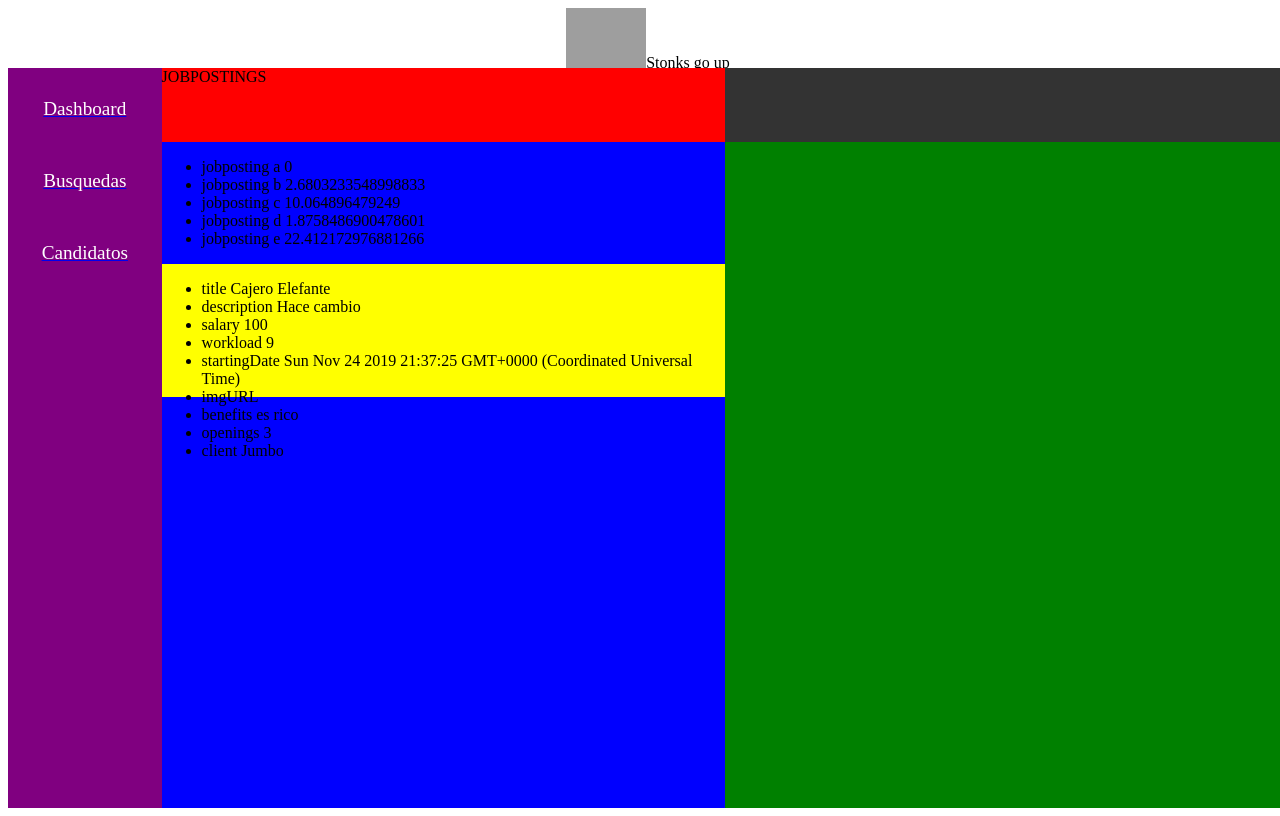
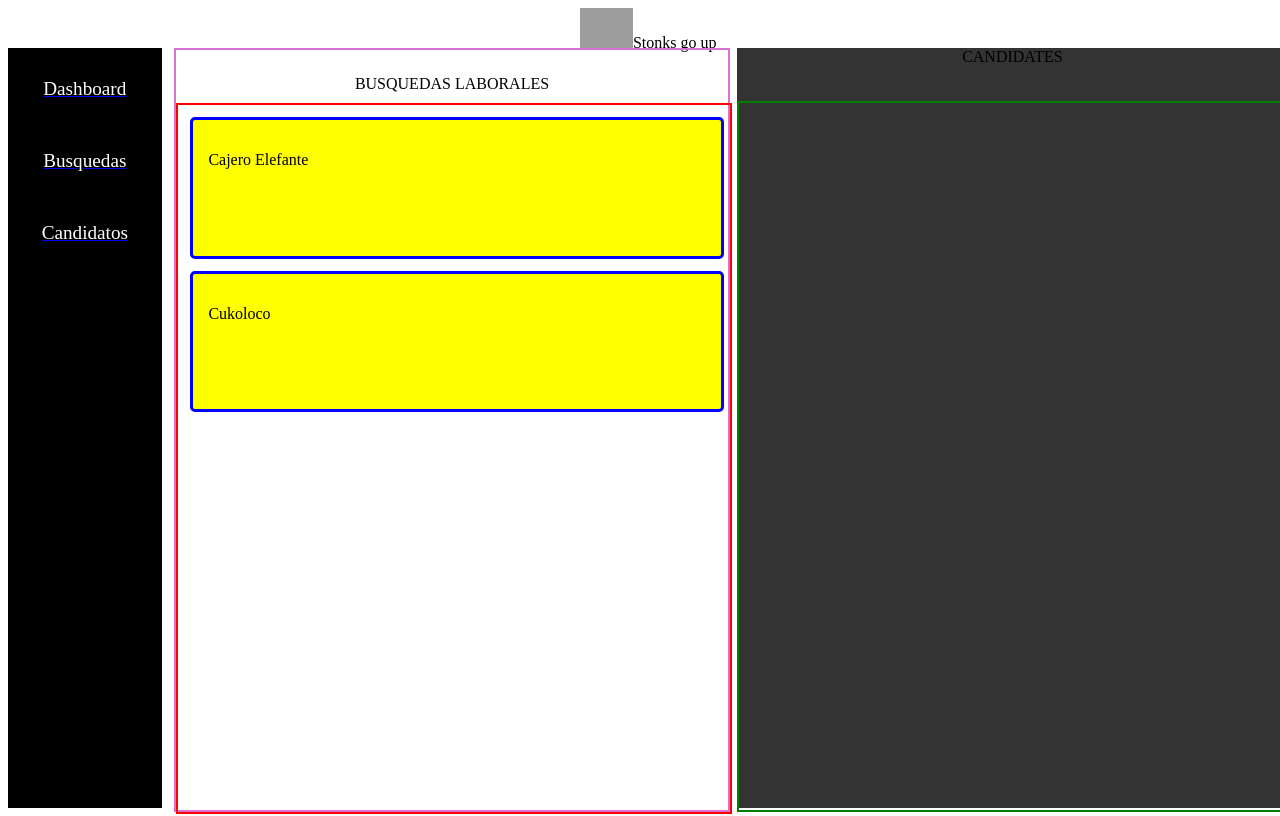
Before and after one commit to NJAbuin/thecolony, a React app: page /auth/recruiter/candidates in a window 1280 px wide. Built offline with nearby package versions, Linux system fonts and the light colour scheme; grey boxes are pictures that could not be loaded; the HTML template or start-up script is replaced by a standard one.

Commit message:
Avanzado mas con las views

```diff
--- a/src/components/JobPosting.jsx
+++ b/src/components/JobPosting.jsx
@@ -1,32 +1,24 @@
 import React from "react";
-import { JobPosting } from "../templates/JobPosting";
+import { JobPostStyle } from "../templates/JobPostStyle";
 
 export default props => {
-  //props.jobPostings = exJobPost;
-  const exJobPost = {
-    title: "Cajero Elefante",
-    description: "Hace cambio",
-    salary: 100,
-    workload: 9,
-    startingDate: new Date().toString(),
-    imgURL: "",
-    benefits: "es rico",
-    openings: 3,
-    client: "Jumbo"
-  };
+  const {
+    title,
+    description,
+    salary,
+    workload,
+    startingDate,
+    imgURL,
+    benefits,
+    openings,
+    client
+  } = props.jobPost;
 
-  let jobKeys = Object.keys(exJobPost);
-  let jobValues = Object.values(exJobPost);
-  console.log(jobValues, jobKeys);
   return (
-    <JobPosting>
-      <ul>
-        {jobKeys.map((key, val) => (
-          <li key={key}>
-            {key} {jobValues[val]}
-          </li>
-        ))}
-      </ul>
-    </JobPosting>
+    <JobPostStyle>
+      <div style={{ boxSizing: "border-box", margin: "15px" }}>
+        <p>{title}</p>
+      </div>
+    </JobPostStyle>
   );
 };
--- a/src/components/Sidebar.jsx
+++ b/src/components/Sidebar.jsx
@@ -4,6 +4,7 @@ import { Link } from "react-router-dom";
 import { SidebarButton, SidebarStyle } from "../templates/SidebarStyles";
 
 export default props => {
+  //const {POWERS, URLs} = props.user.XXXX
   const recruiterSidebar = {
     Dashboard: "/auth/recruiter",
     Busquedas: "/auth/recruiter/jobpostings",
@@ -11,17 +12,17 @@ export default props => {
   };
 
   const POWERS = Object.keys(recruiterSidebar);
-  const LINKS = Object.values(recruiterSidebar);
+  const URLs = Object.values(recruiterSidebar);
 
   return (
-    <div style={{ backgroundColor: "purple", gridArea: "sidebar" }}>
+    <SidebarStyle>
       {POWERS.map((power, val) => (
-        <Link to={LINKS[val]}>
+        <Link to={URLs[val]}>
           <label>
             <SidebarButton key={`${power}`}>{power}</SidebarButton>
           </label>
         </Link>
       ))}
-    </div>
+    </SidebarStyle>
   );
 };
--- a/src/containers/DashboardRecruiter.jsx
+++ b/src/containers/DashboardRecruiter.jsx
@@ -1,37 +1,62 @@
 import React, { useState } from "react";
 
 import JobPosting from "../components/JobPosting";
-import { Dashboard, DashboardR, DashboardL } from "../templates/Dashboard";
+import {
+  Dashboard,
+  Left,
+  Right,
+  TitleL,
+  TitleR,
+  ContentL,
+  ContentR
+} from "../templates/Dashboard";
 
 function DashboardRecruiter(props) {
   return (
     <Dashboard>
-      <DashboardL>
-        <div style={{ gridArea: "titlebarL" }}>JOBPOSTINGS</div>
-        <div style={{ gridArea: "contentL", backgroundColor: "blue" }}>
-          <ul>
-            {jPostings.map((x, y) => (
-              <li key={y}>{`${x} ${y * Math.random() * 6}`}</li>
-            ))}
-          </ul>
-          <JobPosting />
-        </div>
-      </DashboardL>
+      <Left>
+        <TitleL>
+          <span style={{ display: "inline-block", padding: "25px" }}>
+            BUSQUEDAS LABORALES
+          </span>
+        </TitleL>
+        <ContentL>
+          {[exJobPost, exJobPost2].map(jobPost => (
+            <JobPosting jobPost={jobPost} />
+          ))}
+        </ContentL>
+      </Left>
 
-      <DashboardR>
-        <div style={{ gridArea: "titlebarR" }}></div>
-        <div style={{ gridArea: "contentR", backgroundColor: "green" }}></div>
-      </DashboardR>
+      <Right>
+        <TitleR>CANDIDATES</TitleR>
+        <ContentR></ContentR>
+      </Right>
     </Dashboard>
   );
 }
 
-const jPostings = [
-  "jobposting a",
-  "jobposting b",
-  "jobposting c",
-  "jobposting d",
-  "jobposting e"
-];
+const exJobPost = {
+  title: "Cajero Elefante",
+  description: "Hace cambio",
+  salary: 100,
+  workload: 9,
+  startingDate: new Date().toString(),
+  imgURL: "",
+  benefits: "es rico",
+  openings: 3,
+  client: "Jumbo"
+};
+
+const exJobPost2 = {
+  title: "Cukoloco",
+  description: "mm vinacho",
+  salary: 720,
+  workload: 3,
+  startingDate: new Date().toString(),
+  imgURL: "",
+  benefits: "me gusta",
+  openings: 3,
+  client: "Ricardo"
+};
 
 export default DashboardRecruiter;
--- a/src/containers/Main.jsx
+++ b/src/containers/Main.jsx
@@ -57,7 +57,13 @@ const mapDispatchToProps = { fetchSession };
 const theme = {
   fontFamily: "PT Sans",
   fontSize: "1rem",
-  color: "white"
+  color: "white",
+
+  CeruleanBlue: "11, 119, 196, 1",
+  CoolGray: "102, 153, 196, 1",
+  SpanishOrange: "238, 185, 2, 1",
+  JadeGreen: "128, 222, 217, 1",
+  RichBlack: "5, 5, 7, 1"
 };
 
 export default connect(
--- a/src/templates/Dashboard.js
+++ b/src/templates/Dashboard.js
@@ -5,31 +5,77 @@ export const Dashboard = styled.div`
   display: grid;
   height: 100%;
   width: 100%;
-  grid-template-columns: 50% 50%;
+  grid-template-columns: 1fr 1fr;
+  grid-column-gap: 1%;
   grid-template-areas: "lSide rSide";
   box-sizing: border-box;
 `;
 
-export const DashboardL = styled.div`
+export const Left = styled.div`
   grid-area: "lSide";
-  background: red;
+  border: orchid 2px solid;
   display: grid;
   height: 100%;
+  width: 100%;
 
-  grid-template-rows: 10% 1fr;
+  grid-template-rows: 7% 1fr;
   grid-template-areas:
     "titlebarL"
     "contentL";
 `;
 
-export const DashboardR = styled.div`
+export const Right = styled.div`
   grid-area: "rSide";
   background-color: #333;
   display: grid;
 
   height: 100%;
-  grid-template-rows: 10% 1fr;
+  width: 100%;
+
+  grid-template-rows: 7% 1fr;
   grid-template-areas:
     "titlebarR"
     "contentR";
 `;
+
+export const TitleL = styled.div`
+  border-top: rgba(${props => props.theme.CoolGray});
+  border-right: rgba(${props => props.theme.CoolGray});
+  border-left: rgba(${props => props.theme.CoolGray});
+  display: block;
+  height: 100%;
+  width: 100%;
+  text-align: center;
+
+  grid-area: "titlebarL";
+`;
+
+export const TitleR = styled.div`
+  border-top: rgba(${props => props.theme.CoolGray});
+  border-right: rgba(${props => props.theme.CoolGray});
+  border-left: rgba(${props => props.theme.CoolGray});
+  display: block;
+  height: 100%;
+  width: 100%;
+  text-align: center;
+
+  grid-area: "titlebarR";
+`;
+
+export const ContentL = styled.div`
+  border: red 2px solid;
+  display: block;
+  height: 100%;
+  width: 100%;
+
+  grid-area: "contentL";
+`;
+
+export const ContentR = styled.div`
+  border: green 2px solid;
+  display: block;
+  height: 100%;
+  width: 100%;
+
+  grid-area: "contentR";
+`;
--- /dev/null
+++ b/src/templates/JobPostStyle.js
@@ -0,0 +1,22 @@
+import styled from "styled-components";
+
+export const JobPostStyle = styled.div`
+  display: flex;
+  box-sizing: border-box;
+
+  height: 20%;
+  /* FIXME: por que no anda 100%? */
+  width: 96.8%;
+  margin: 12px;
+
+  background-color: #ffff00;
+
+  border: 3px solid blue;
+  border-radius: 5px;
+  transition: border-radius 0.5s border 0.35s;
+
+  &:hover {
+    border: 4px solid blue;
+    border-radius: 7px;
+  }
+`;
--- a/src/templates/JobPosting.js
+++ /dev/null
@@ -1,12 +0,0 @@
-import styled from "styled-components";
-
-export const JobPosting = styled.div`
-  display: flex;
-  align-content: center;
-  box-sizing: border-box;
-
-  height: 20%;
-  width: 100%;
-
-  background-color: #ffff00;
-`;
--- a/src/templates/LayoutGrids.js
+++ b/src/templates/LayoutGrids.js
@@ -2,7 +2,7 @@ import styled from "styled-components";
 
 export const MainGrid = styled.div`
   display: grid;
-  grid-template-rows: 7.5% 1fr;
+  grid-template-rows: 5% 1fr;
   grid-template-columns: 1fr;
   grid-template-areas:
     "nav nav"
@@ -22,8 +22,8 @@ export const LandingGrid = styled.div`
 
 export const AuthGrid = styled.div`
   display: grid;
-  grid-template-rows: 1fr;
   grid-template-columns: 12vw 1fr;
+  grid-column-gap: 1%;
   grid-template-areas: "sidebar contentDash";
   height: 100%;
 `;
--- a/src/templates/SidebarStyles.js
+++ b/src/templates/SidebarStyles.js
@@ -13,7 +13,7 @@ export const SidebarButton = styled.p`
   padding: 20px;
   margin: 10px 0px;
 
-  transition: border-radius 0.475s;
+  transition: border-radius 0.4s;
 
   &:hover {
     cursor: pointer;
@@ -23,5 +23,6 @@ export const SidebarButton = styled.p`
 `;
 
 export const SidebarStyle = styled.div`
-  background-color: "black";
+  background-color: #000;
+  grid-area: "sidebar";
 `;
```
Also changed, not shown: src/containers/DashboardClient.jsx (+5 -5 lines).
